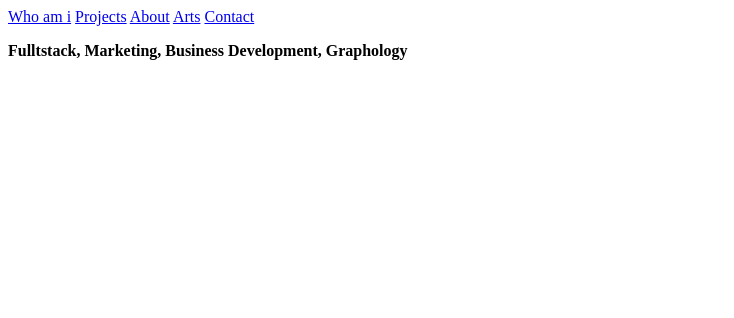
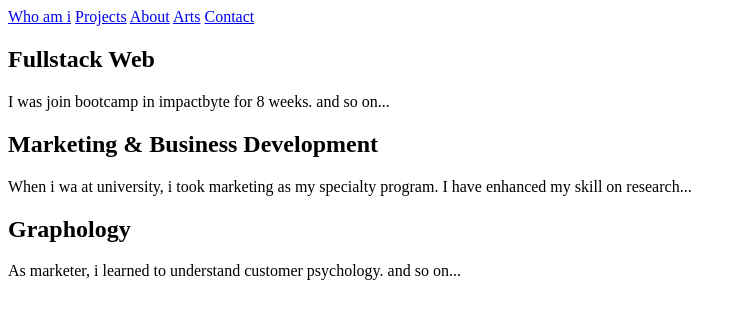
Before and after one commit to BintangSaputra/project-html-personal, a plain HTML site: page about/index.html in a window 1280 px wide. Shown: the whole page, without its empty margins (0-734 px from the left). Drawn offline with Linux system fonts and the light colour scheme.

Commit message:
separate each content in to div

```diff
--- a/about/index.html
+++ b/about/index.html
@@ -14,14 +14,22 @@
       <a href="../arts/index.html">Arts</a>
       <a href="../contact/index.html">Contact</a>
     </nav>
-    <main>
-      <div id="story">
-        <p>
-          <strong
-            >Fulltstack, Marketing, Business Development, Graphology</strong
-          >
-        </p>
-      </div>
-    </main>
+    <div>
+      <h2>Fullstack Web</h2>
+      <p>I was join bootcamp in impactbyte for 8 weeks. and so on...</p>
+    </div>
+    <div>
+      <h2>Marketing & Business Development</h2>
+      <p>
+        When i wa at university, i took marketing as my specialty program. I
+        have enhanced my skill on research...
+      </p>
+    </div>
+    <div>
+      <h2>Graphology</h2>
+      <p>
+        As marketer, i learned to understand customer psychology. and so on...
+      </p>
+    </div>
   </body>
 </html>
```
